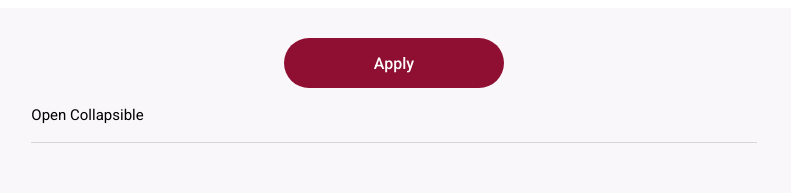
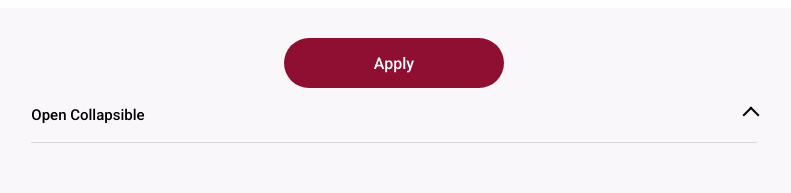
Before and after one commit to Niesyto/recruitmentTask-1, a React (Create React App) app: page / in a window 1280 px wide. Shown: the top 193 px of the page, without its empty margins (246-1037 px from the left). Built offline with nearby package versions, Linux system fonts and the light colour scheme.

Commit message:
Added Collapsible

```diff
--- a/src/Cart/Cart.js
+++ b/src/Cart/Cart.js
@@ -10,7 +10,7 @@ export default function Cart() {
       <Button>
         Apply
       </Button>
-      <Collapsible>DUPSKO</Collapsible>
+      <Collapsible>content</Collapsible>
     </div>
   );
 }
--- a/src/Collapsible/Collapsible.css
+++ b/src/Collapsible/Collapsible.css
@@ -9,8 +9,8 @@
     font-size: 15px;
     border-width: 0px 0px 1px 0px;
     border-color: #d2d2d245;
+    font-weight: 500;
 }
-
 
 .Content {
     padding: 18px 0px;
@@ -21,3 +21,22 @@
 .Open{
     display:block
 }
+
+.Arrow {
+    margin: 3px auto;
+    width: 10px;
+    height: 10px;
+    border-top: 2px solid #000;
+    border-left: 2px solid #000;
+    float: right;
+}
+
+.Up {
+    transform: rotate(-135deg);
+    -webkit-transform: rotate(-135deg);
+}
+
+.Down {
+    transform: rotate(45deg);
+    -webkit-transform: rotate(45deg);
+}
--- a/src/Collapsible/Collapsible.js
+++ b/src/Collapsible/Collapsible.js
@@ -11,7 +11,9 @@ export default function Collapsible(props) {
 
     return (
         <>
-            <button type="button" className="Collapsible" onClick={handleClick}>Open Collapsible</button>
+            <button type="button" className="Collapsible" onClick={handleClick}>
+                <p className="noMargin"> Open Collapsible  <i className={open?"Arrow Up":"Arrow Down"}/></p>
+            </button>
             <div className={open ? "Content Open" : "Content"}>
                 {props.children}
             </div>
```
Also changed, not shown: src/Button/Button.css (+6 -1 lines).
